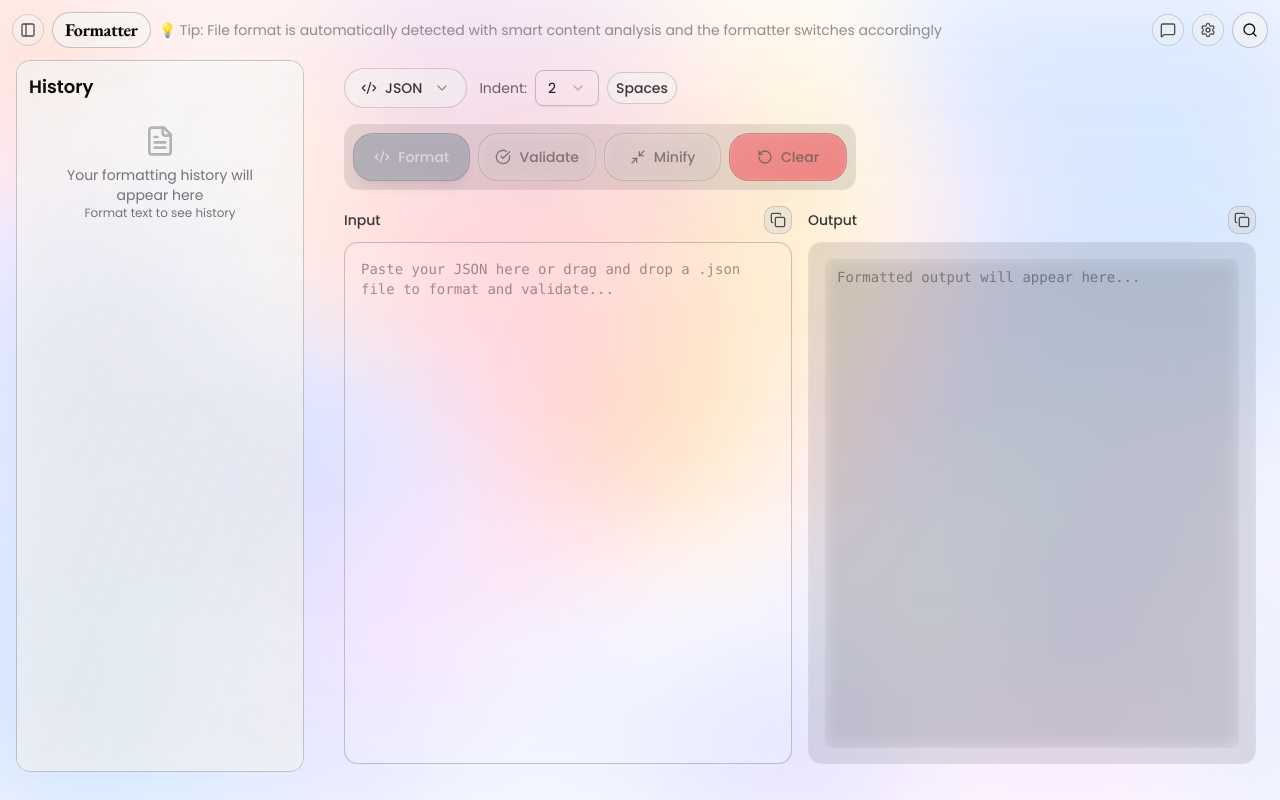
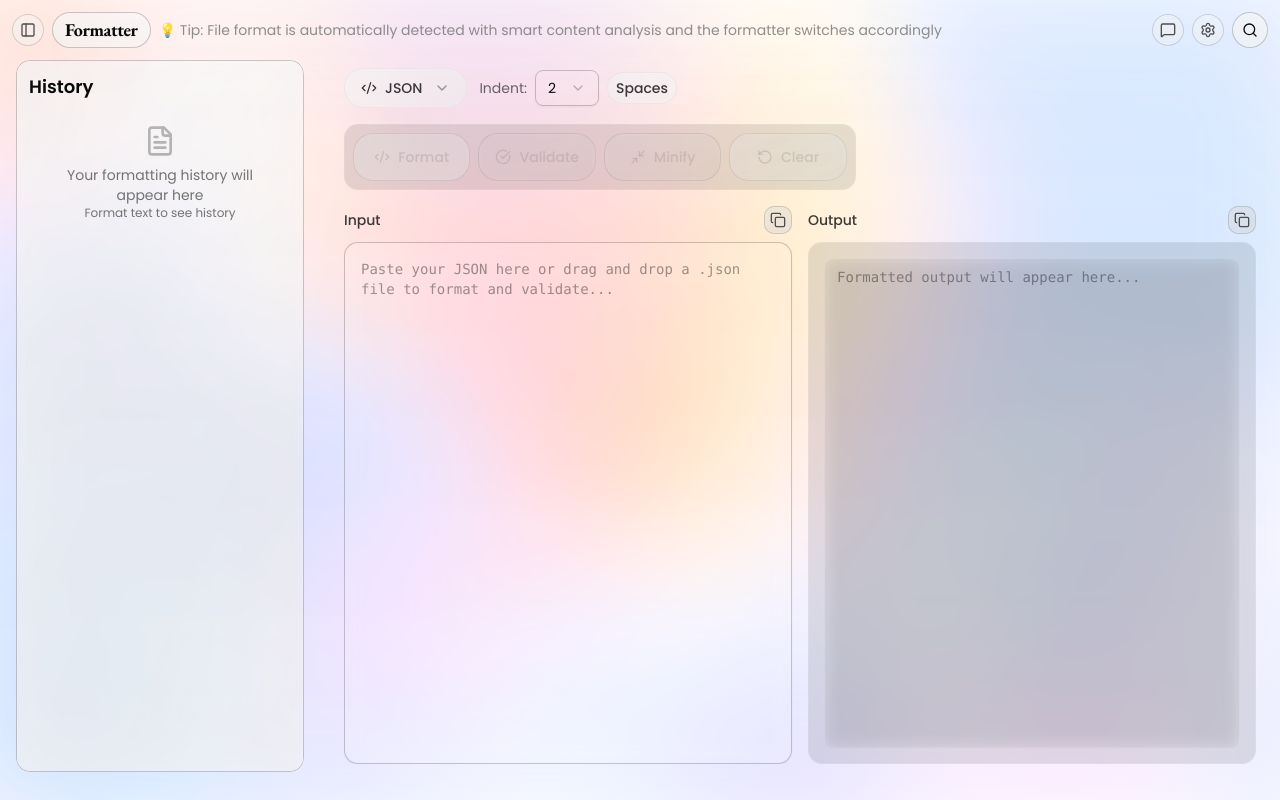
Before and after one commit to jaycho1214/onlineutilities, a Next.js app: page /formatter in a window 1280 px wide. Built offline with nearby package versions, Linux system fonts and the light colour scheme.

Commit message:
refactor: enhance button styles with improved hover effects and transitions

```diff
--- a/src/features/shared/ui/button.tsx
+++ b/src/features/shared/ui/button.tsx
@@ -6,19 +6,21 @@ import { cn } from "@/lib/utils";
 import { GlassSurface } from "./glass-surface";
 
 const buttonVariants = cva(
-  "inline-flex items-center justify-center gap-2 whitespace-nowrap text-sm font-medium transition-all disabled:pointer-events-none disabled:opacity-60 disabled:text-foreground/70 [&_svg]:pointer-events-none [&_svg:not([class*='size-'])]:size-4 shrink-0 [&_svg]:shrink-0 outline-none",
+  "inline-flex items-center justify-center gap-2 whitespace-nowrap text-sm font-medium transition-all duration-200 ease-in-out disabled:pointer-events-none disabled:opacity-40 disabled:saturate-0 disabled:cursor-not-allowed disabled:transform-none disabled:shadow-none [&_svg]:pointer-events-none [&_svg:not([class*='size-'])]:size-4 shrink-0 [&_svg]:shrink-0 outline-none relative overflow-hidden",
   {
     variants: {
       variant: {
         default:
-          "bg-primary text-primary-foreground hover:bg-primary/90 active:scale-[0.98]",
+          "bg-primary text-primary-foreground hover:bg-primary/90 hover:-translate-y-0.5 hover:shadow-md hover:shadow-primary/25 active:translate-y-0 active:shadow-sm disabled:bg-muted/50 disabled:text-muted-foreground/50",
         action:
-          "bg-gradient-to-r from-blue-700! to-purple-700! hover:from-blue-800 hover:to-purple-800 text-white shadow-lg transition-all duration-200 hover:shadow-xl disabled:bg-gray-400! disabled:from-gray-400! disabled:to-gray-400! disabled:text-gray-200!",
+          "bg-gradient-to-r from-blue-700! to-purple-700! hover:from-blue-600! hover:to-purple-600! text-white shadow-md hover:shadow-lg hover:shadow-blue-500/25 hover:-translate-y-0.5 active:translate-y-0 active:shadow-md disabled:!bg-muted/50 disabled:!from-muted/50 disabled:!to-muted/50 disabled:!text-muted-foreground/50",
         destructive:
-          "bg-red-500 text-white hover:bg-red-600 active:scale-[0.98]",
-        outline: "text-foreground active:scale-[0.98]",
-        ghost: "text-foreground transition-transform duration-200",
-        link: "text-primary underline-offset-4 decoration-transparent hover:decoration-current transition-colors duration-300 underline",
+          "bg-red-500 text-white hover:bg-red-400 hover:-translate-y-0.5 hover:shadow-md hover:shadow-red-500/25 active:translate-y-0 active:shadow-sm disabled:bg-muted/50 disabled:text-muted-foreground/50",
+        outline:
+          "text-foreground hover:bg-accent/30 hover:text-accent-foreground hover:-translate-y-0.5 hover:shadow-md hover:shadow-accent/20 active:translate-y-0 active:shadow-sm border border-border hover:border-accent/50 disabled:border-muted/50 disabled:text-muted-foreground/50",
+        ghost:
+          "text-foreground hover:bg-accent/30 hover:text-accent-foreground hover:-translate-y-0.5 hover:shadow-md hover:shadow-accent/10 active:translate-y-0 active:shadow-sm disabled:text-muted-foreground/50",
+        link: "text-primary underline-offset-4 decoration-transparent hover:decoration-current hover:text-primary/80 hover:underline-offset-2 underline disabled:text-muted-foreground/50 disabled:no-underline",
       },
       size: {
         xs: "h-7 px-2 py-1 text-xs",
@@ -26,9 +28,9 @@ const buttonVariants = cva(
         default: "h-10 px-4 py-2",
         lg: "h-12 px-8 py-3",
         xl: "h-14 px-10 py-4 text-lg",
-        icon: "h-8 w-8 hover:rotate-12 transition-transform duration-300 ease-out",
+        icon: "h-8 w-8 hover:rotate-6 hover:-translate-y-1 hover:shadow-md hover:shadow-current/20 transition-all duration-300 ease-out",
         "lg-icon":
-          "h-10 w-10 hover:rotate-12 transition-transform duration-300 ease-out",
+          "h-10 w-10 hover:rotate-6 hover:-translate-y-1 hover:shadow-lg hover:shadow-current/20 transition-all duration-300 ease-out",
         none: "",
       },
     },
@@ -36,18 +38,18 @@ const buttonVariants = cva(
       variant: "default",
       size: "none",
     },
-  },
+  }
 );
 
-const glassVariants = cva("", {
+const glassVariants = cva("transition-all duration-200 ease-out", {
   variants: {
     variant: {
-      default: "opacity-90",
-      action: "opacity-95",
-      destructive: "opacity-90",
-      outline: "opacity-80",
-      ghost: "opacity-70",
-      link: "opacity-90",
+      default: "opacity-90 hover:opacity-98 hover:backdrop-blur-lg",
+      action: "opacity-95 hover:opacity-100 hover:backdrop-blur-lg",
+      destructive: "opacity-90 hover:opacity-98 hover:backdrop-blur-lg",
+      outline: "opacity-80 hover:opacity-95 hover:backdrop-blur-lg",
+      ghost: "opacity-70 hover:opacity-90 hover:backdrop-blur-md",
+      link: "opacity-90 hover:opacity-98",
     },
     size: {
       xs: "",
@@ -88,7 +90,7 @@ function Button({
         className={cn(
           buttonVariants({ variant, size }),
           "transition-transform",
-          className,
+          className
         )}
         {...props}
       >
@@ -105,7 +107,7 @@ function Button({
           "transition-transform",
           glassVariants({ variant, size }),
           buttonVariants({ variant, size }),
-          className,
+          className
         )}
         {...props}
       >
```
